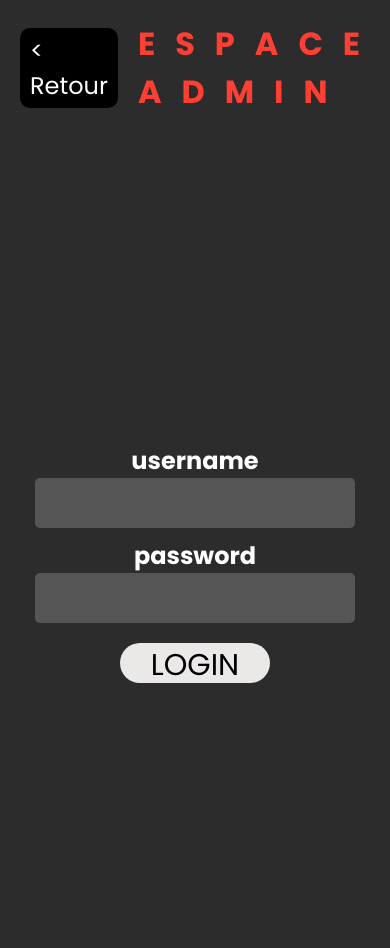
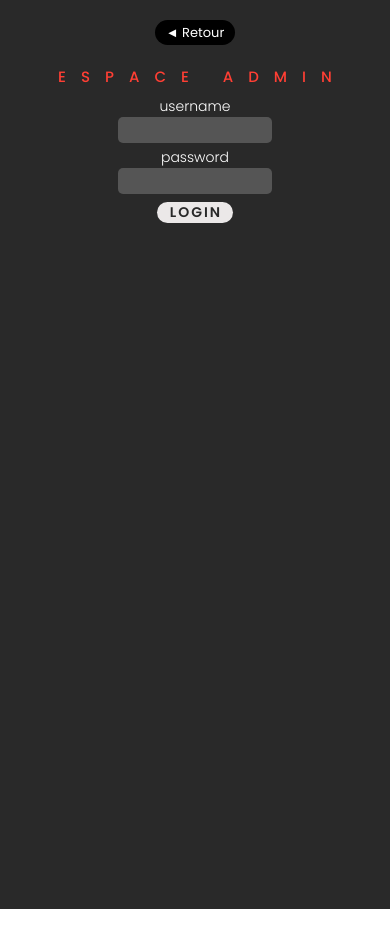
Before and after one commit to Vivien-Parsis/hackathon-front, a Vue app: page /loginAdmin in a window 390 px wide. Shown: the top 948 px of the page. After the commit the page ends 909 px from the top, so only its background shows below. Built offline with nearby package versions, Linux system fonts and the light colour scheme.

Commit message:
update loginPageAdmin, done and completely responsive

```diff
--- a/src/views/loginPageAdmin.vue
+++ b/src/views/loginPageAdmin.vue
@@ -1,10 +1,10 @@
 <template>
     <div class="menu">
-      <router-link to="/" class="back-button"> < Retour</router-link>
-      <h1 class="admin-title">ESPACE ADMIN</h1>
+      <router-link to="/loginChoice" class="back-button"> ◄ Retour</router-link>
     </div>
     <div class="container">
       <div class="content">
+        <h1 class="admin-title">ESPACE ADMIN</h1>
         <form class="login-form">
           <h2>username</h2>
           <input type="text" class="input-field">
@@ -17,78 +17,205 @@
 </template>
 
 <style scoped>
+  * {
+    margin: 0;
+    padding: 0;
+    background-color: #292929;
+    font-family: "Poppins", sans-serif;
+  }
+  .menu {
+    display: flex;
+    flex-wrap: wrap;
+    justify-content: center;
     .back-button {
+      margin: 20px 0;
       text-decoration: none;
-    font-size: 24px;
-    padding: 5px 10px;
+      font-size: 20px;
+      padding: .7em 1.5em;
       background-color: black;
       color: white;
-    border-radius: 10px;
-    margin-right: 20px;
+      border-radius: 2em;
+      transition: .2s;
+    }
+    .back-button:hover {
+      color: black;
+      background-color: white;
     }
 
+  }
   .container {
+    display: flex;
+    flex-wrap: wrap;
+    justify-content: center;
+    height: calc(100vh - 98px);
+    color: #fff;
+    .content {
+      margin-top: 8%;
+      .admin-title {
+        width: 100%;
+        text-align: center;
+        letter-spacing: 40px;
+        text-indent: 40px;
+        font-weight: 500;
+        font-size: 35px;
+        color: #ff3f34;
+      }
+      .login-form {
         display: flex;
         flex-direction: column;
         align-items: center;
-    justify-content: center;
-    height: 100vh;
-    background-color: #2c2c2c;
-    color: #fff;
-  }
-
-  .content {
-    text-align: center;
-  }
-
-  .admin-title {
-    color: #ff3f34;
         margin-top: 20px;
-    margin-bottom: 20px;
-    letter-spacing: 20px;
-  }
-
-  .menu {
-    display: flex;
-    align-items: center;
-    justify-content: center;
-    padding-left: 20px;
-    background-color: #2c2c2c;
-  }
-
         .input-field {
-    width: 300px;
-    height: 40px;
-    margin-bottom: 10px;
-    padding: 5px 10px;
+          width: 50%;
+          margin: 0 0 10px 0;
+          padding: .3em;
           background-color: #555;
           border: none;
           border-radius: 5px;
-    font-size: 16px;
+          font-size: 26px;
+          font-weight: 500;
           color: #fff;
         }
-
-  .login-form {
-    margin-top: 20px;
-    display: flex;
-    flex-direction: column;
-    align-items: center;
+        h2 {
+          font-weight: 300;
+          font-size: 25px;
+        }
+        .login-button {
+          width: 40%;
+          background-color: #ebe8e8;
+          color: #292929;
+          border: none;
+          border-radius: 2em;
+          font-size: 30px;
+          letter-spacing: 5px;
+          text-indent: 5px;
+          cursor: pointer;
+          margin: 10px 0;
+          transition: .1s;
+          font-weight: 600;
+        }
+        .login-button:hover {
+          background-color: #292929;
+          color: white;
+        }
+        .login-button:active {
+          background-color: white;
+        }
+      }
+    }
   }
 
+  @media (max-width: 1919px) {
+    .menu {
+      .back-button{
+        font-size: 18px;
+        padding: .5em 1.3em;
+      }
+    }
+    .container {
+      height: calc(100vh - 85px);
+      .content {
+        margin-top: 6%;
+        .admin-title {
+          letter-spacing: 35px;
+          text-indent: 35px;
+          font-size: 30px;
+        }
+        .login-form {
+          margin-top: 15px;
+          .input-field {
+            margin: 0 0 8px 0;
+            padding: .2em;
+            font-size: 22px;
+          }
+          h2 {
+            font-size: 21px;
+          }
           .login-button {
-    width: 150px;
-    height: 40px;
-    background-color: #ebe8e8;
-    color: #000000;
-    border: none;
-    border-radius: 20px;
-    font-size: 30px;
-    cursor: pointer;
-    margin-top: 10px;
-    margin-bottom: 10px;
+            width: 35%;
+            font-size: 25px;
+            letter-spacing: 4px;
+            text-indent: 4px;
+            margin: 8px 0;
+          }
+        }
+      }
+    }
+  }
+  @media (max-width: 1279px) {
+    .menu {
+      .back-button{
+        font-size: 15px;
+        padding: .35em 1em;
+      }
+    }
+    .container {
+      height: calc(100vh - 74px);
+      .content {
+        margin-top: 6%;
+        .admin-title {
+          letter-spacing: 28px;
+          text-indent: 28px;
+          font-size: 26px;
+        }
+        .login-form {
+          margin-top: 12px;
+          .input-field {
+            margin: 0 0 6px 0;
+            padding: .2em;
+            font-size: 19px;
+          }
+          h2 {
+            font-size: 18px;
+          }
+          .login-button {
+            width: 30%;
+            font-size: 22px;
+            letter-spacing: 3px;
+            text-indent: 3px;
+            margin: 6px 0;
+          }
+        }
+      }
+    }
+  }
+  @media (max-width: 799px) {
+    .menu {
+      .back-button{
+        font-size: 13px;
+        padding: .2em .85em;
+      }
+    }
+    .container {
+      height: calc(100vh);
+      .content {
+        margin-top: 0%;
+        .admin-title {
+          letter-spacing: 15px;
+          text-indent: 15px;
+          font-size: 15px;
+        }
+        .login-form {
+          margin-top: 8px;
+          .input-field {
+            margin: 0 0 4px 0;
+            padding: .1em;
+            font-size: 15px;
+          }
+          h2 {
+            font-size: 14px;
+          }
+          .login-button {
+            width: 25%;
+            font-size: 14px;
+            letter-spacing: 2px;
+            text-indent: 2px;
+            margin: 4px 0;
+          }
+        }
+      }
+    }
   }
 
-  .login-button:hover {
-    background-color: #ffffff;
-  }
+
 </style>
```
Lines whose indentation alone changed are shown as unchanged.
